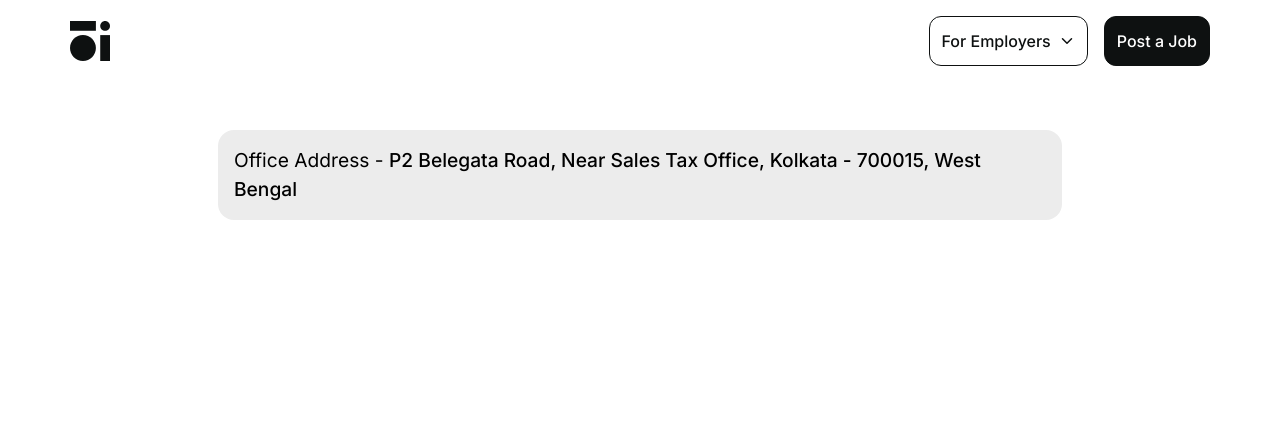
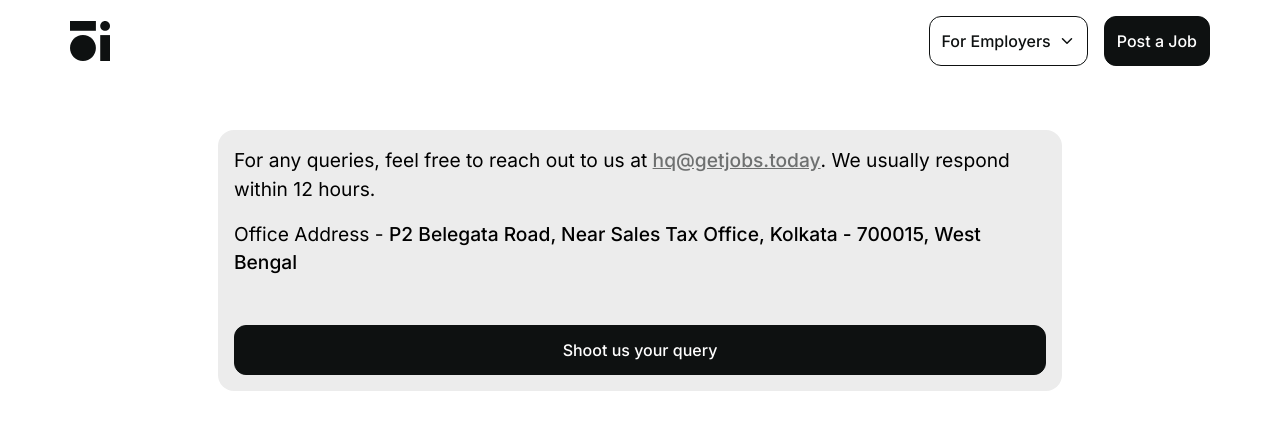
Before and after one commit to jobfinder456/Frontend, a Next.js app: page /contact-address in a window 1280 px wide. Shown: the top 430 px of the page. Built offline with nearby package versions, Linux system fonts and the light colour scheme.

Commit message:
fix address

```diff
--- a/src/app/contact-address/page.jsx
+++ b/src/app/contact-address/page.jsx
@@ -10,12 +10,29 @@ const page = () => {
       <div className="max-w-[54.75rem] mx-auto p-[1rem]">
         <div className=" bg-background rounded-[1rem] p-[1rem] flex flex-col gap-[1rem] my-[2rem] ">
           <p className="text-[1.2rem]">
+            For any queries, feel free to reach out to us at{" "}
+            <a
+              href="mailto:hq@getjobs.today"
+              className="text-base-2 underline font-medium"
+            >
+              hq@getjobs.today
+            </a>
+            . We usually respond within 12 hours.
+          </p>
+          <p className="text-[1.2rem]">
             Office Address{" - "}
             <span className="font-medium">
               P2 Belegata Road, Near Sales Tax Office, Kolkata - 700015, West
               Bengal
             </span>
           </p>
+
+          <Link
+            href={"mailto:hq@getjobs.today"}
+            className="button-primary text-center mt-[2rem]"
+          >
+            Shoot us your query
+          </Link>
         </div>
       </div>
     </div>
```
